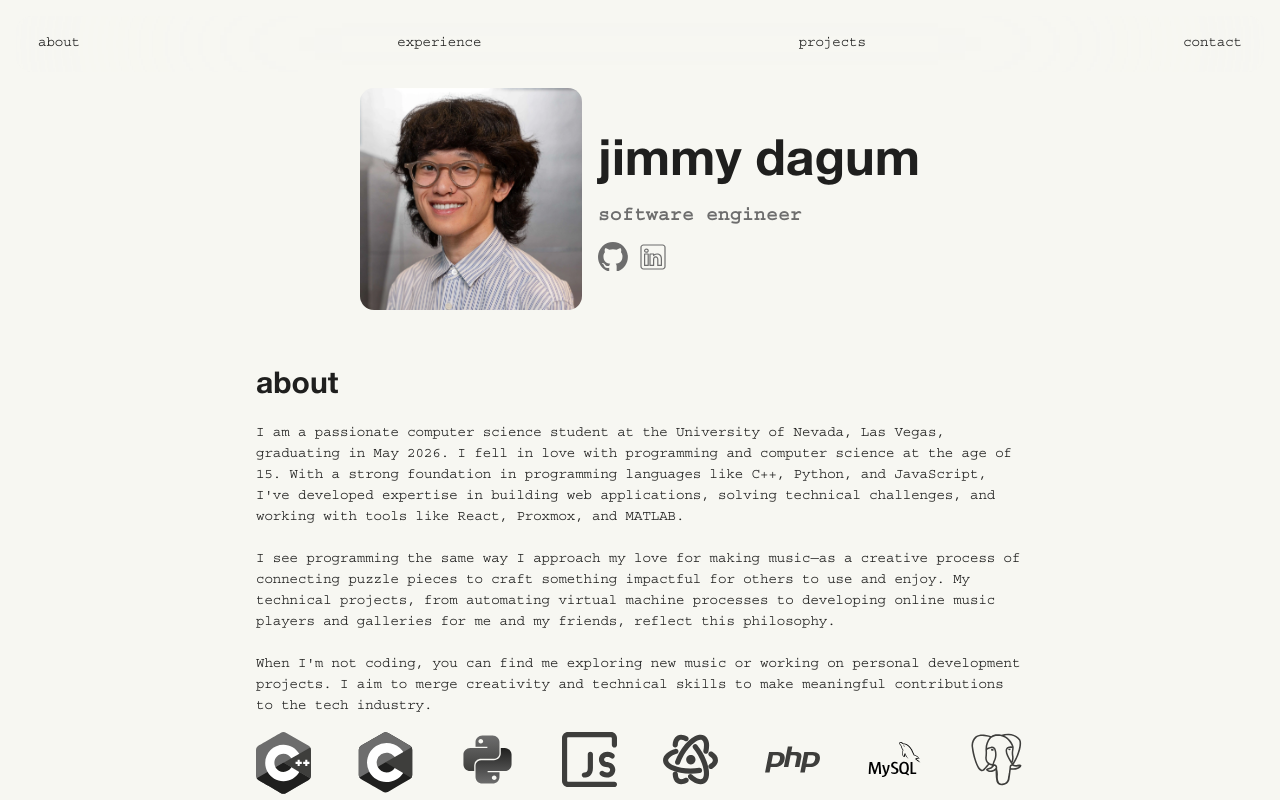
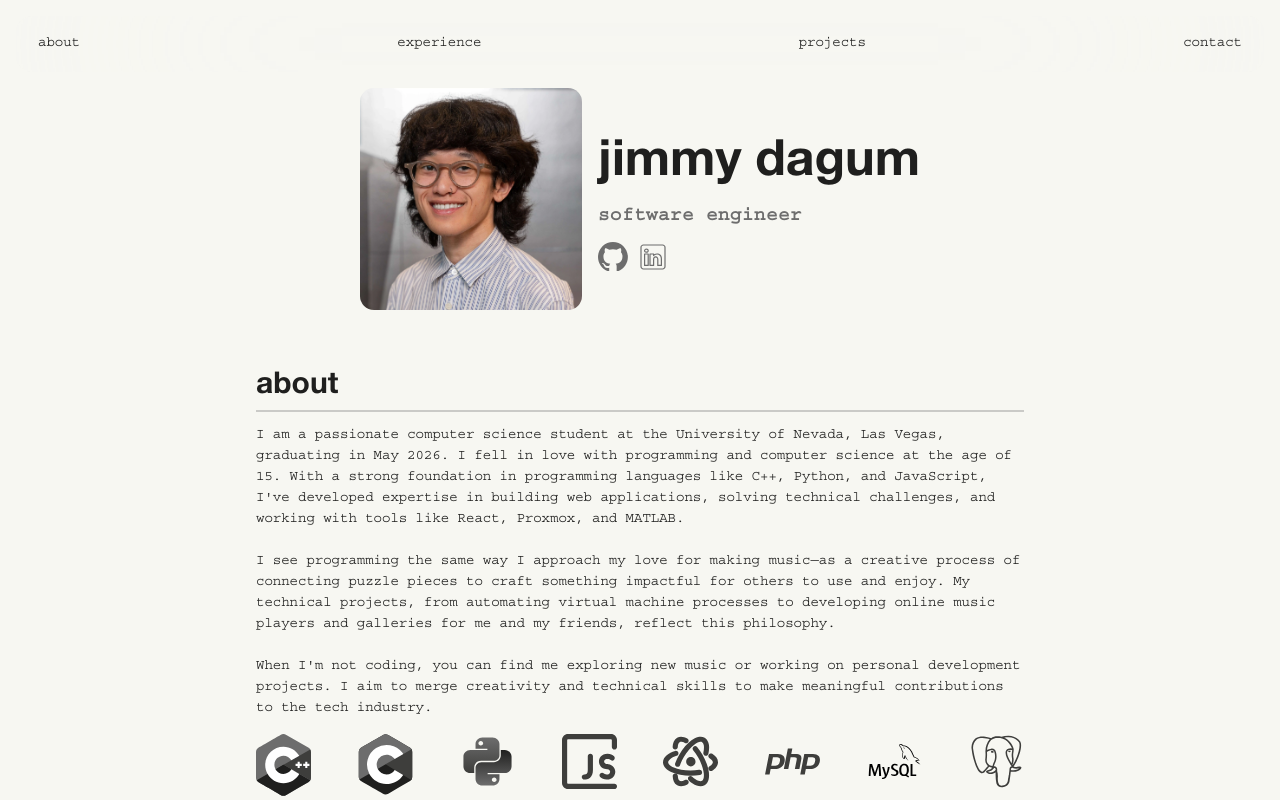
Before and after one commit to jimmydagumjr/portfolio, a React (Vite) app: page / in a window 1280 px wide. Shown: the top 800 px of the page. Built offline with nearby package versions, Linux system fonts and the light colour scheme.

Commit message:
update formatting

```diff
--- a/src/assets/css/Info.module.css
+++ b/src/assets/css/Info.module.css
@@ -49,6 +49,7 @@
   margin-top: 0;
   margin-bottom: 0;
   color: var(--gray);
+  border-bottom: none;
 }
 
 .infoLinks {
--- a/src/assets/global.css
+++ b/src/assets/global.css
@@ -118,6 +118,7 @@ h2 {
   font-size: 3rem;
   margin-top: 5.5rem;
   margin-bottom: 1rem;
+  border-bottom: 0.2rem solid var(--lightgray);
 }
 
 p {
```
